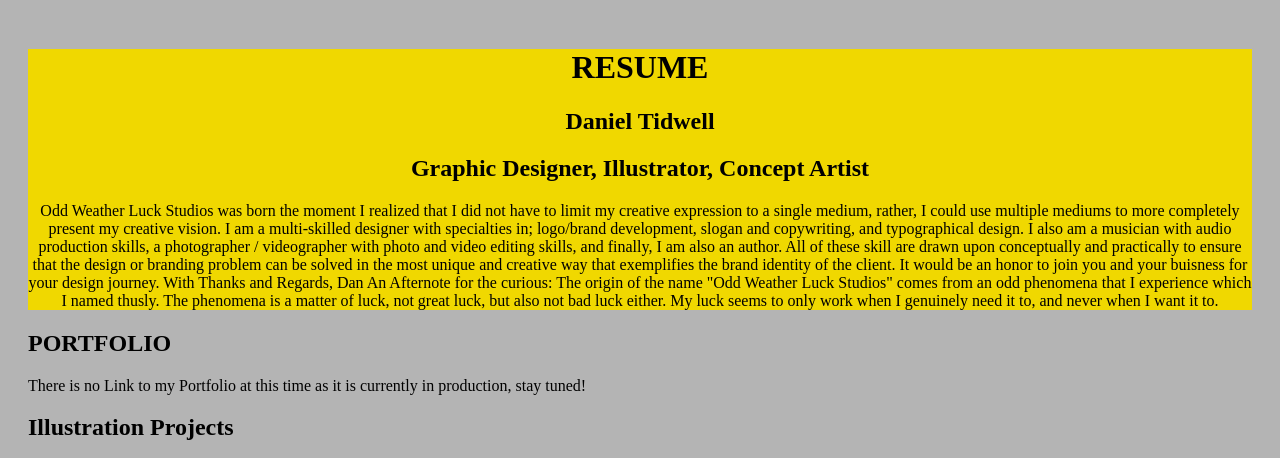
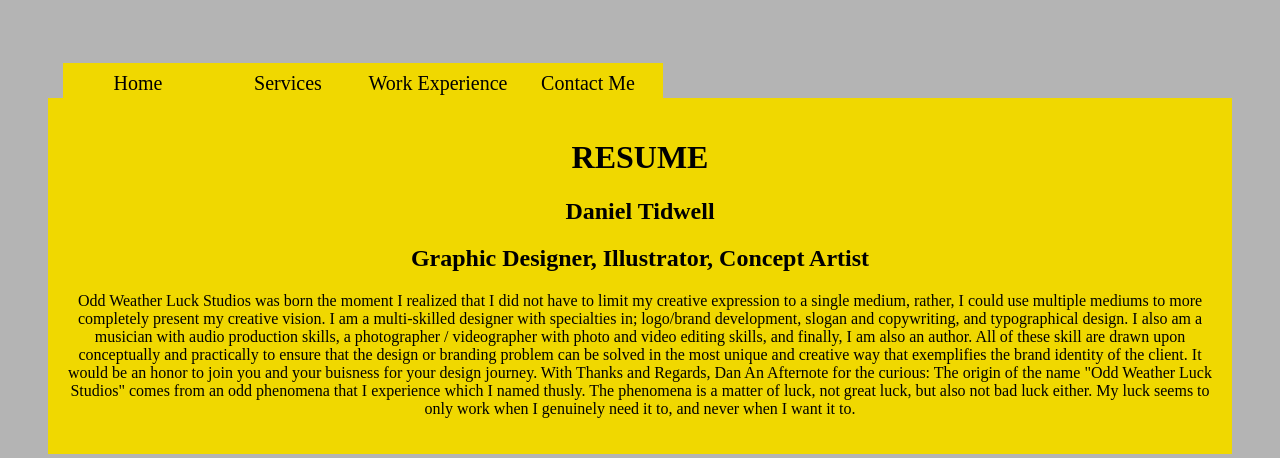
Before and after one commit to oddweatherluck/WEB0-210, a plain HTML site: page index.html in a window 1280 px wide. Shown: the top 458 px of the page. Drawn offline with Linux system fonts and the light colour scheme; files that its build step writes are made by us from their sources.

Commit message:
Add files via upload

```diff
--- a/Resume.css
+++ b/Resume.css
@@ -1,7 +1,41 @@
+ul {
+	margin: 20px;
+	padding: 15px;
+	list-style: none;
+}
+
+ul li {
+	float: left;
+	width: 150px;
+	height: 40px;
+	background-color: rgb(240, 216, 0);
+	line-height: 40px;
+	text-align: center;
+	font-size: 20px;
+}
+
+ul li a {
+	text-decoration: none;
+	color: #000000;
+	display: block;
+	}
+
+ul li a:hover {
+	background-color:#FDFFCA;
+	}
+
+ul li ul li {
+	display: none;
+}
+
+ul li:hover ul li {
+	display: block;
+}
+
 header {
 text-align: center;
-	margin: 0px;
-	padding: 0px;
+	margin: 20px;
+	padding: 20px;
 background: rgb(240, 216, 0);
 
 }
--- a/index.html
+++ b/index.html
@@ -7,13 +7,33 @@
     <meta charset="UTF-8">
     <meta name="viewport" content="width=device-width, initial-scale=1.0">
     <title>Resume</title>
-    <link rel="stylesheet" href="CSS/Resume.css">
-
+    <link rel="stylesheet" href="../ResumeAssignment/CSS/Resume.css">
+   <ul>
+	  <li><a>Home</a></li>
+	  <li><a>Services</a>
+	   <ul>
+		   <li><a>Web Design</a></li>
+		   <li><a>Graphic Design</a></li>
+		   <li><a>Logo Design</a></li>
+		  </ul></li>
+	  <li><a>Work Experience</a>
+		  <ul>
+              <li><a>Relevant Work Experience</a></li>
+		      <li><a>Other Work Experience</a></li>
+		  </ul></li>
+	   <li><a>Contact Me</a>
+	   <ul>
+		   <li><a>Phone</a></li>
+		   <li><a>Social</a></li>
+		   <li><a>Contact Form</a></li>
+		   </ul>
+	   </li>
+	   </ul>
   </head>
   <body>
     <main>
       <!-- ***********************  ABOUT / PROFILE  *********************** -->
-      <header>
+        <header>
         <h1>RESUME</h1>
 		<h2>Daniel Tidwell</h2>
         <h2>Graphic Designer, Illustrator, Concept Artist</h2>
@@ -39,7 +59,7 @@
           <h2>Illustration Projects</h2>
 
           <h3>Pulp Fantasy Digital Painting</h3>
-          <img src="images/Clash at the Edge of Ruin Final.jpg" alt="Fantasy Battle between three warriors">
+          <img src="../ResumeAssignment/images/Clash at the Edge of Ruin Final.jpg" alt="Fantasy Battle between three warriors">
           <p>This project was a illustration commission piece that I did this year (2021), making it my most recent example of illustration and concept art work. The clinet wanted a fantasy scene that was akin to the works of legendary pulp fantasy artist: Boris Vallejo.</a>
         </section>
         <!-- End of Project block. -->
```
